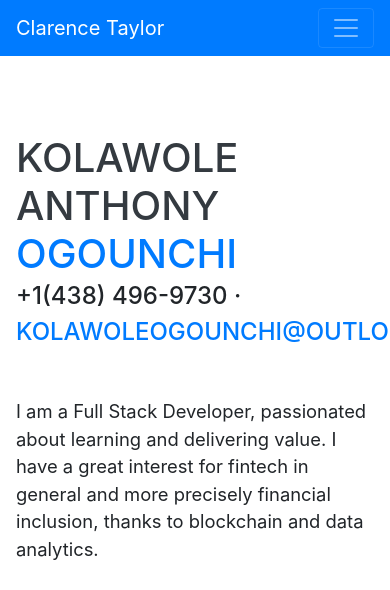
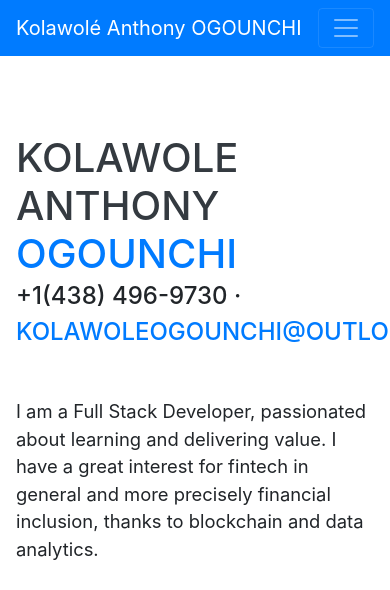
Before and after one commit to woleogounchi/resume-site, a website with bundled scripts: page index.html in a window 390 px wide. Shown: the top 590 px of the page. Built offline with nearby package versions, Linux system fonts and the light colour scheme; a web font is replaced by a local one.

Commit message:
Update index.html

```diff
--- a/index.html
+++ b/index.html
@@ -27,7 +27,7 @@
 
   <nav class="navbar navbar-expand-lg navbar-dark bg-primary fixed-top" id="sideNav">
     <a class="navbar-brand js-scroll-trigger" href="#page-top">
-      <span class="d-block d-lg-none">Clarence Taylor</span>
+      <span class="d-block d-lg-none">Kolawolé Anthony OGOUNCHI</span>
       <span class="d-none d-lg-block">
         <img class="img-fluid img-profile rounded-circle mx-auto mb-2" src="img/profile.jpg" alt="">
       </span>
```
